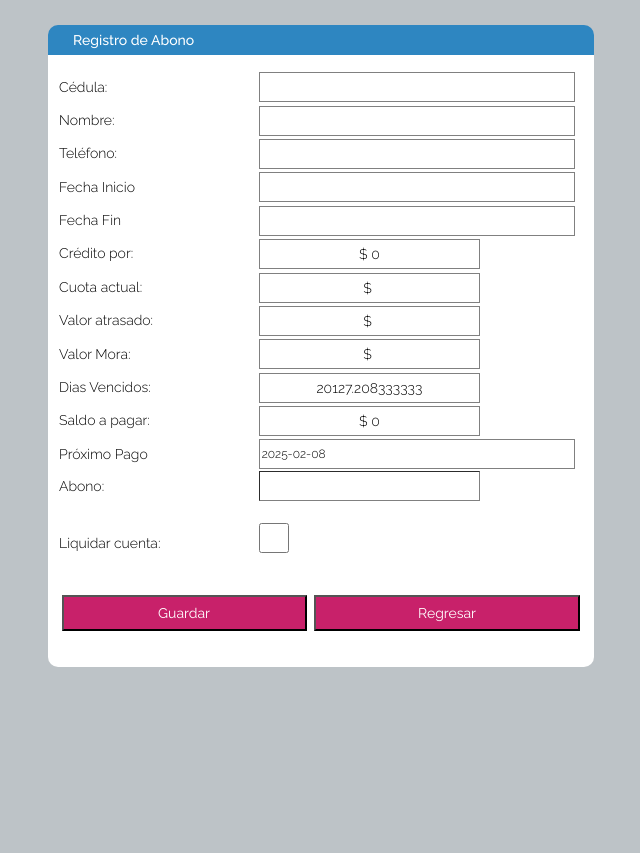
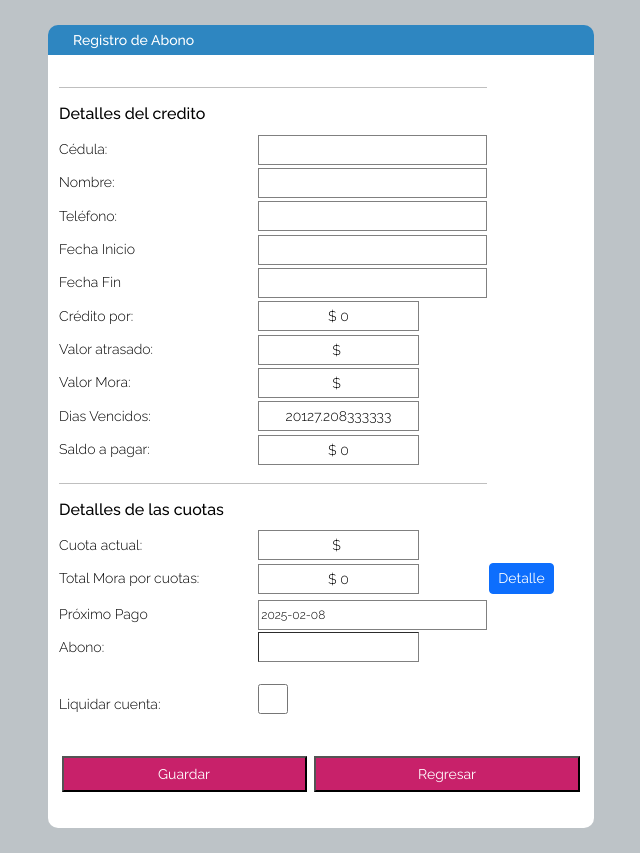
Before and after one commit to lcoronelcosta/sistema_cobros, a CodeIgniter app: page /sistema_permisos/index.php/menu_principal/abono in a window 1280 px wide. Shown: the whole page, without its empty margins (319-959 px from the left). Before the commit the page ends 667 px from the top, so only its background shows below. Run offline with CodeIgniter, Linux system fonts and the light colour scheme; data that the repository does not hold is empty; some libraries are stand-ins or nearby versions.

Commit message:
Avances para mora por cuotas
Avances para mora por cuotas

```diff
--- a/application/controllers/Validacion.php
+++ b/application/controllers/Validacion.php
@@ -466,11 +466,12 @@
 			redirect(base_url().'index.php/menu_principal/abono_edit');
 		}else{
 			$query =$this->validacion_model->consulta_detalle_credito($_POST['id_detalle_credito']);
+			$queryMoras =$this->validacion_model->consultarMoraCuotas($_POST['id_detalle_credito']);
 			$detalle_credito = $query->row_array(); //El resultado del Query lo convierto en un Array.
+			$detalle_credito['detalle_moras_cuotas'] =	$queryMoras->result();
 			$this->session->set_userdata('detalle_credito',$detalle_credito);
 			redirect(base_url().'index.php/menu_principal/abono');
 		}
-
 	}
 
 	public function mostrar_abonos()
--- a/application/models/Validacion_model.php
+++ b/application/models/Validacion_model.php
@@ -392,6 +392,7 @@
 	      	 	'id_cab_credito' => $cab_credito["id_cab_credito"],
 	      	 	'n_cuota' => $value["cuota"],
 	      	 	'fechapago' => $value["fecha"],
+				'fecha_recordatorio' => $value["fecha"],
 	      	 	'v_cuota' => round($value["valor"],2),
 	      	 	'abono' => 0,
 	      	 	'estado' => "pendiente"
--- a/application/views/abono.php
+++ b/application/views/abono.php
@@ -309,6 +309,11 @@
 </head>
 
 <body  class="body_alterno">
+	<?php $totalMoraCuotas = 0.00;
+		foreach($detalle_moras_cuotas as $key=>$value){
+			$totalMoraCuotas = $totalMoraCuotas + $value->valor_mora;
+		}
+	?>
 	<div class="container">
 		<div class="row">
 			<div class="col-md-6 offset-md-3 myform-cont" >
@@ -318,6 +323,12 @@
 
 				<div class="myform-bottom">
                    	<table width="100%">
+					   <tr>
+							<td colspan="2">
+								<hr>
+								<h6>Detalles del credito</h6>
+							</td>
+						</tr>
 						<tr>
 							<td> Cédula: </td>
 							<td><input type="text" readonly="true" id="cedula" value="<?php echo $cedula?>" name="cedula" required maxlength="45"style="height: 30px;width: 100%;font-size: 12px;border-color:gray;border-width:thin;line-height: 20px" /></td>
@@ -349,13 +360,10 @@
 							<td><input type="text" readonly="true" id="valor" name="valor" value="$ <?php echo ($totalapagar - $mora)?>" required maxlength="10" onkeypress="return numeros(event)" style="height: 30px;width: 70%;text-align:center; font-size: 14px;border-color:gray;border-width:thin;line-height: 20px" /></td>
 						</tr>
 						<tr>
-							<td>Cuota actual: </td>
-							<td><input type="text" readonly="true" id="cuota" name="cuota" value="$ <?php echo $v_cuota?>" required maxlength="10" onkeypress="return numeros(event)" style="height: 30px;width: 70%;text-align:center; font-size: 14px;border-color:gray;border-width:thin;line-height: 20px" /></td>
-						</tr>
-						<tr>
 							<td>Valor atrasado: </td>
 							<td><input type="text" readonly="true" id="atrasadas" name="atrasadas" value="$ <?php echo $cuotas_atrasadas?>" required maxlength="10" onkeypress="return numeros(event)" style="height: 30px;width: 70%;text-align:center; font-size: 14px;border-color:gray;border-width:thin;line-height: 20px" /></td>
 						</tr>
+
 						<tr>
 							<td>Valor Mora: </td>
 							<td><input type="text" readonly="true" id="mora" name="mora" value="$ <?php echo $mora?>" required maxlength="10" onkeypress="return numeros(event)" style="height: 30px;width: 70%;text-align:center; font-size: 14px;border-color:gray;border-width:thin;line-height: 20px" /></td>
@@ -376,7 +384,56 @@
 							<td>Saldo a pagar: </td>
 							<td><input type="text" readonly="true" id="saldo" name="saldo" value="$ <?php echo ($totalapagar - $totalpagado)?>" required maxlength="10" onkeypress="return numeros(event)" style="height: 30px;width: 70%;text-align:center; font-size: 14px;border-color:gray;border-width:thin;line-height: 20px" /></td>
 						</tr>
+						<tr>
+							<td colspan="2">
+								<hr>
+								<h6>Detalles de las cuotas</h6>
+							</td>
+						</tr>
+						<tr>
+							<td>Cuota actual: </td>
+							<td><input type="text" readonly="true" id="cuota" name="cuota" value="$ <?php echo $v_cuota?>" required maxlength="10" onkeypress="return numeros(event)" style="height: 30px;width: 70%;text-align:center; font-size: 14px;border-color:gray;border-width:thin;line-height: 20px" /></td>
+						</tr>
+						<tr>
+							<td>Total Mora por cuotas: </td>
+							<td><input type="text" readonly="true" id="cuota" name="cuota" value="$ <?php echo($totalMoraCuotas) ?>" required maxlength="10" onkeypress="return numeros(event)" style="height: 30px;width: 70%;text-align:center; font-size: 14px;border-color:gray;border-width:thin;line-height: 20px" /></td>
+							<td>
+								<a class="btn btn-primary btn-sm" data-toggle="collapse" href="#collapseExample" role="button" aria-expanded="false" aria-controls="collapseExample">
+									Detalle
+								</a>
+							</td>
+						</tr>
+						<tr>
+							<td colspan="3">
+								<div class="collapse" id="collapseExample" style="margin: 5% 0%;">
+									<div class="card card-body">
+										<table>
+											<thead>
+												<th>N° Cuota</th>
+												<th>Fecha</th>
+												<th>Días Atraso</th>
+												<th>Total Mora</th>
+											</thead>
+											<tbody>
+												<?php
+													foreach($detalle_moras_cuotas as $key=>$value){
+														?>
+															<tr>
+																<td><?php echo ($value->n_cuota) ?></td>
+																<td><?php echo ($value->fechapago) ?></td>
+																<td><?php echo ($value->dias_mora) ?></td>
+																<td><?php echo ($value->valor_mora) ?></td>
+															</tr>
+														<?php
+													}
+												?>
+											</tbody>
 
+										</table>
+									</div>
+								</div>
+							</td>
+						</tr>
 						<tr>
 							<td>Próximo Pago</td>
 							<td><input type="text" readonly="true" name="fecha_p"  id="fecha_p" value="<?php
```
